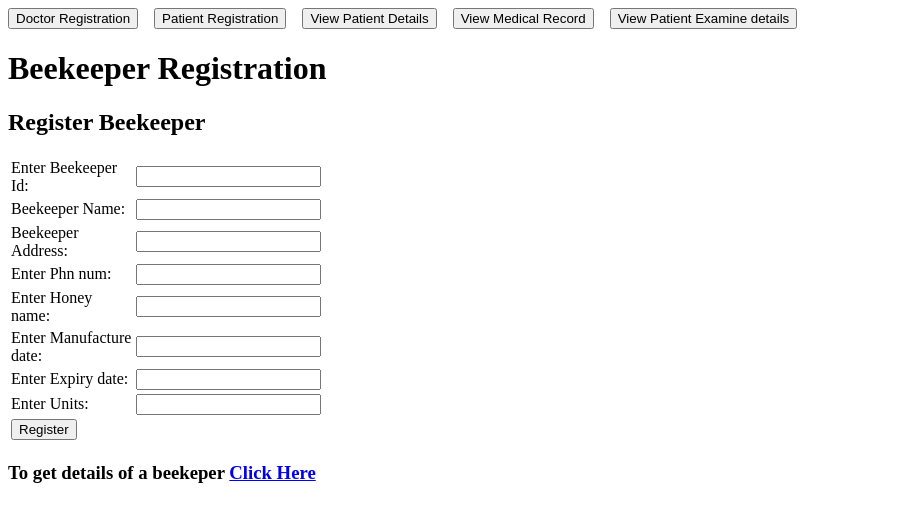
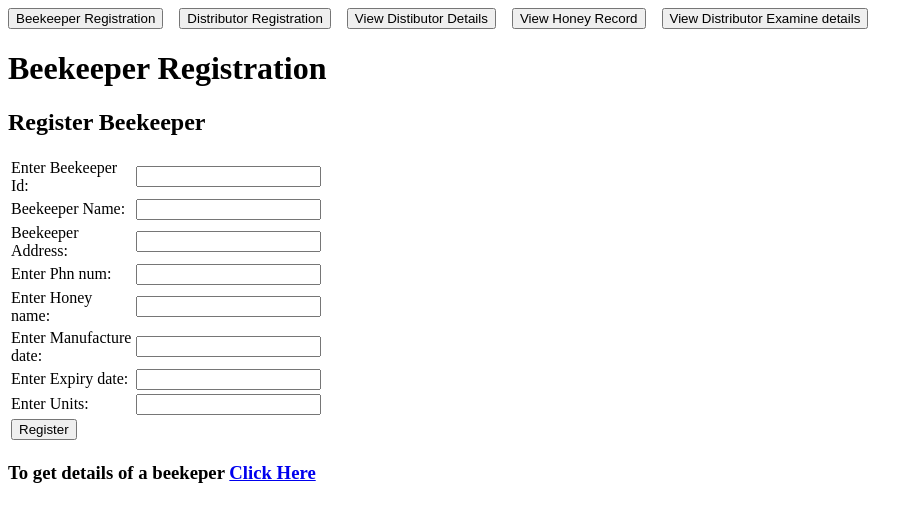
Before and after one commit to nikhithaharikumar/21CY712-Blockchain-Technology, a plain HTML site: page Bregister.html in a window 1280 px wide. Shown: the whole page, without its empty margins (0-923 px from the left). Drawn offline with Linux system fonts and the light colour scheme.

Commit message:
Update Bregister.html

```diff
--- a/Bregister.html
+++ b/Bregister.html
@@ -3,7 +3,7 @@
 <title>Register Beekeeper</title>
 </head>
     <body>
-	<p><a href="doctor.html"><button type="submit" class="hidden" style='margin-right:16px'>Doctor Registration</button></a><a href="patient.html"><button type="submit" class="hidden" style='margin-right:16px'>Patient Registration</button></a><a href="patient_details.html"><button type="submit" class="hidden" style='margin-right:16px'>View Patient Details</button></a><a href="record_details.html"><button type="submit" class="hidden" style='margin-right:16px'>View Medical Record</button></a><a href="examine_details.html"><button type="submit" class="hidden" style='margin-right:16px'>View Patient Examine details</button></a></p>
+	<p><a href="Beekeeper.html"><button type="submit" class="hidden" style='margin-right:16px'>Beekeeper Registration</button></a><a href="Distributor.html"><button type="submit" class="hidden" style='margin-right:16px'>Distributor Registration</button></a><a href="Distributor_details.html"><button type="submit" class="hidden" style='margin-right:16px'>View Distibutor Details</button></a><a href="record_details.html"><button type="submit" class="hidden" style='margin-right:16px'>View Honey Record</button></a><a href="examine_details.html"><button type="submit" class="hidden" style='margin-right:16px'>View Distributor Examine details</button></a></p>
 
         <h1>Beekeeper Registration </h1>
         <script src="https://cdn.jsdelivr.net/npm/web3@1.2.8/dist/web3.js"></script>
```
